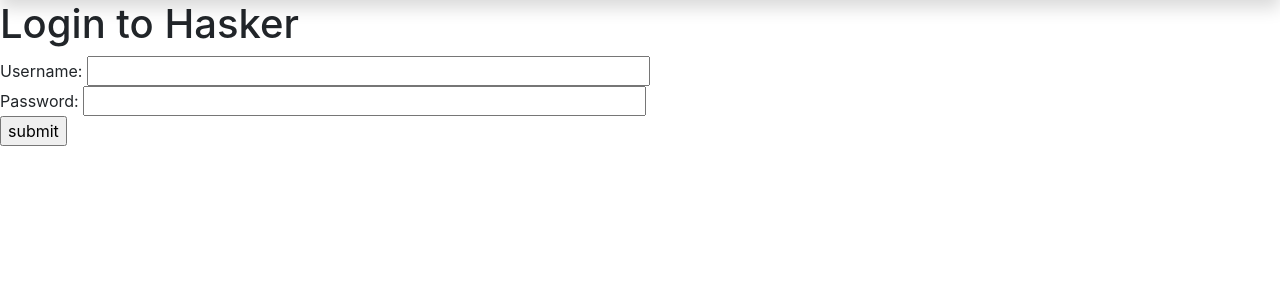
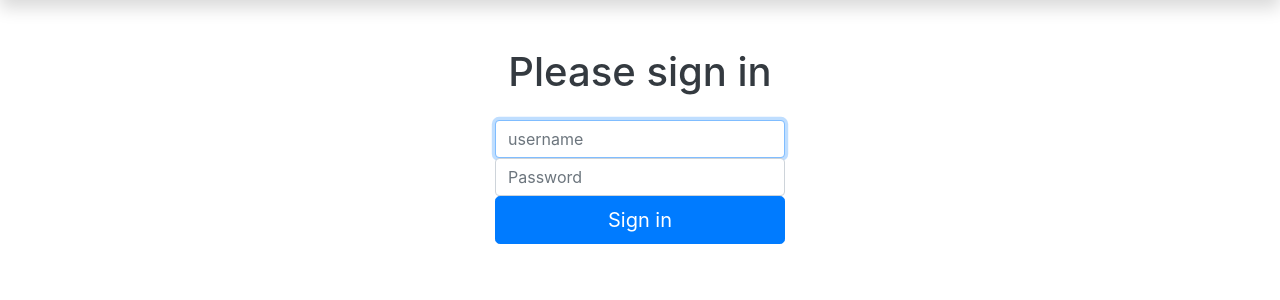
Before and after one commit to nihilSup/Hasker, a Django app: page /hasker/login/ in a window 1280 px wide. Shown: the part 56-356 px from the top of the page. Run offline with Django 3.2, Linux system fonts and the light colour scheme; some libraries are stand-ins or nearby versions.

Commit message:
bootstraped login

```diff
--- a/hasker/templates/hasker/login.html
+++ b/hasker/templates/hasker/login.html
@@ -6,13 +6,27 @@
 {% endblock title_block %}
 
 {% block content %}
-<h1>Login to Hasker</h1>
-<form id="login_form" method="post" action="{% url 'login' %}">
-    {% csrf_token %}
-    Username: <input type="text" name="username" value="" size="50" />
-    <br />
-    Password: <input type="password" name="password" value="" size="50" />
-    <br />
-    <input type="submit" value="submit" />
-</form>
+<div class="container-fluid h-100 text-dark mt-5">
+    <div class="row justify-content-center align-items-center mb-3">
+        <h1>Please sign in</h1>
+    </div>
+    <div class="row justify-content-center align-items-center h-100">
+        <div class="col col-sm-6 col-md-6 col-lg-4 col-xl-3">
+            <form id="login_form" method="post" action="{% url 'login' %}">
+
+                {% csrf_token %}
+
+                <label for="username" class="sr-only">Username</label>
+                <input type="text" name="username" id="username" value=""
+                    class="form-control" placeholder="username" required autofocus>
+
+                <label for="password" class="sr-only">Password</label>
+                <input type="password" id="password" name="password" value=""
+                    class="form-control" placeholder="Password" required>
+
+                <button class="btn btn-lg btn-primary btn-block" type="submit" value="submit">Sign in</button>
+            </form>
+        </div>
+    </div>
+</div>
 {% endblock content %}
```
